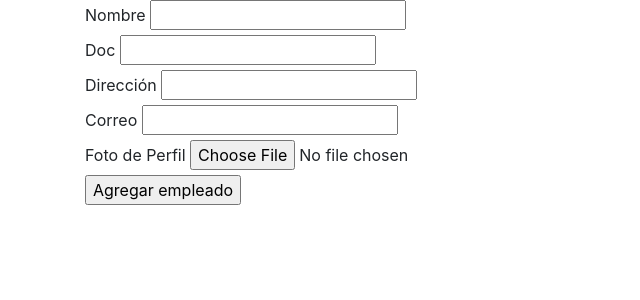
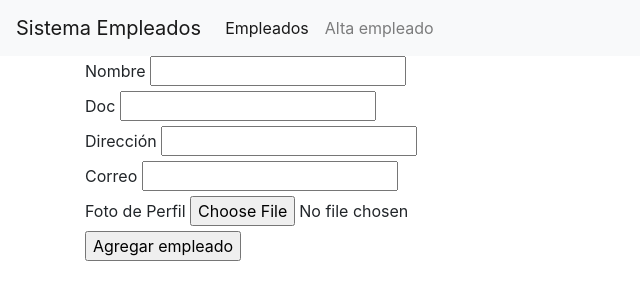
Before and after one commit to Rosinaer/Sistema-empleados, a Flask app: page /create in a window 1280 px wide. Shown: the top 300 px of the page, without its empty margins (0-640 px from the left). Run offline with Flask 3, Linux system fonts and the light colour scheme; some libraries are stand-ins or nearby versions.

Commit message:
agregado de vavbar

```diff
--- a/src/templates/header.html
+++ b/src/templates/header.html
@@ -4,9 +4,21 @@
 <head>
     <meta charset="UTF-8">
     <meta name="viewport" content="width=device-width, initial-scale=1.0">
-    <link rel="stylesheet" href="https://cdn.jsdelivr.net/npm/bootstrap@4.0.0/dist/css/bootstrap.min.css" integrity="sha384-Gn5384xqQ1aoWXA+058RXPxPg6fy4IWvTNh0E263XmFcJlSAwiGgFAW/dAiS6JXm" >
+    <link rel="stylesheet" href="https://cdn.jsdelivr.net/npm/bootstrap@4.0.0/dist/css/bootstrap.min.css" integrity="sha384-Gn5384xqQ1aoWXA+058RXPxPg6fy4IWvTNh0E263XmFcJlSAwiGgFAW/dAiS6JXm" crossorigin="anonymous">
     <title>Sistema-empleados</title>
 </head>
 
 <body>
+    <nav class="navbar navbar-expand-lg navbar-light bg-light">
+        <a class="navbar-brand" href="{{url_for('index')}}">Sistema Empleados</a>
+        <button class="navbar-toggler" type="button" data-toggle="collapse" data-target="#navbarNavAltMarkup" aria-controls="navbarNavAltMarkup" aria-expanded="false" aria-label="Toggle navigation">
+          <span class="navbar-toggler-icon"></span>
+        </button>
+        <div class="collapse navbar-collapse" id="navbarNavAltMarkup">
+          <div class="navbar-nav">
+            <a class="nav-item nav-link active" href="{{url_for('index')}}">Empleados<span class="sr-only"></span></a>
+            <a class="nav-item nav-link" href="{{url_for('create')}}">Alta empleado</a>
+          </div>
+        </div>
+      </nav>
     <div class="container">
```
